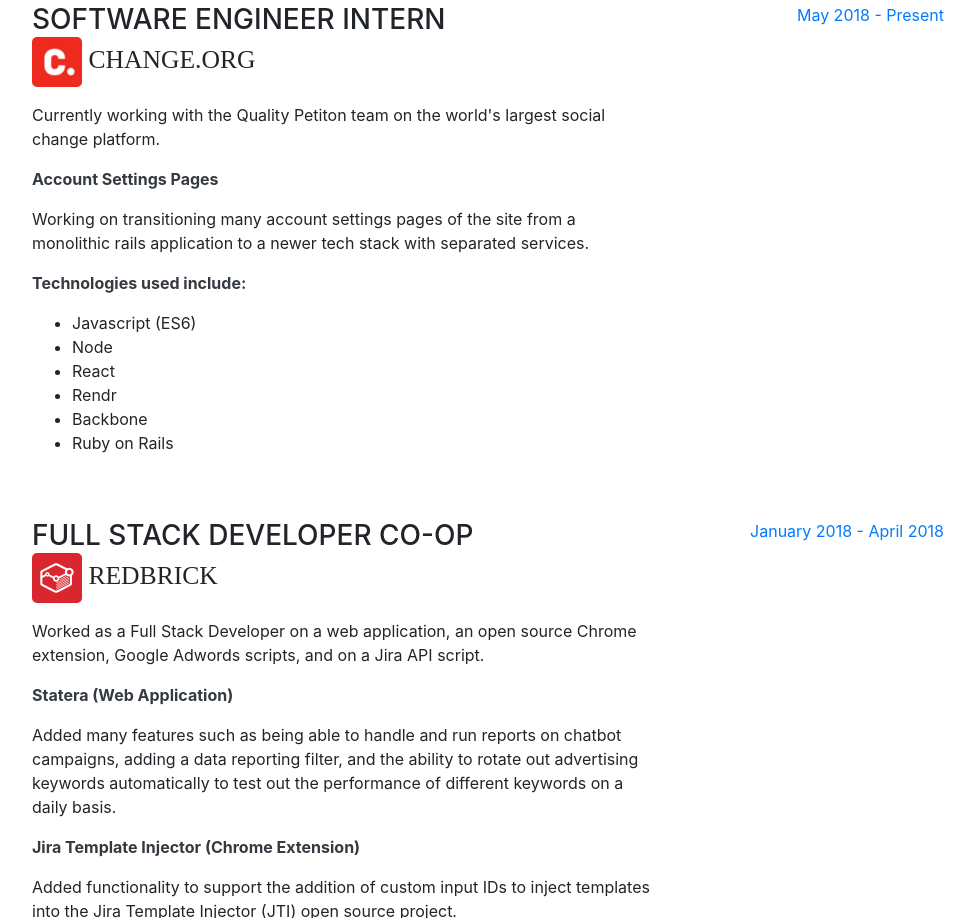
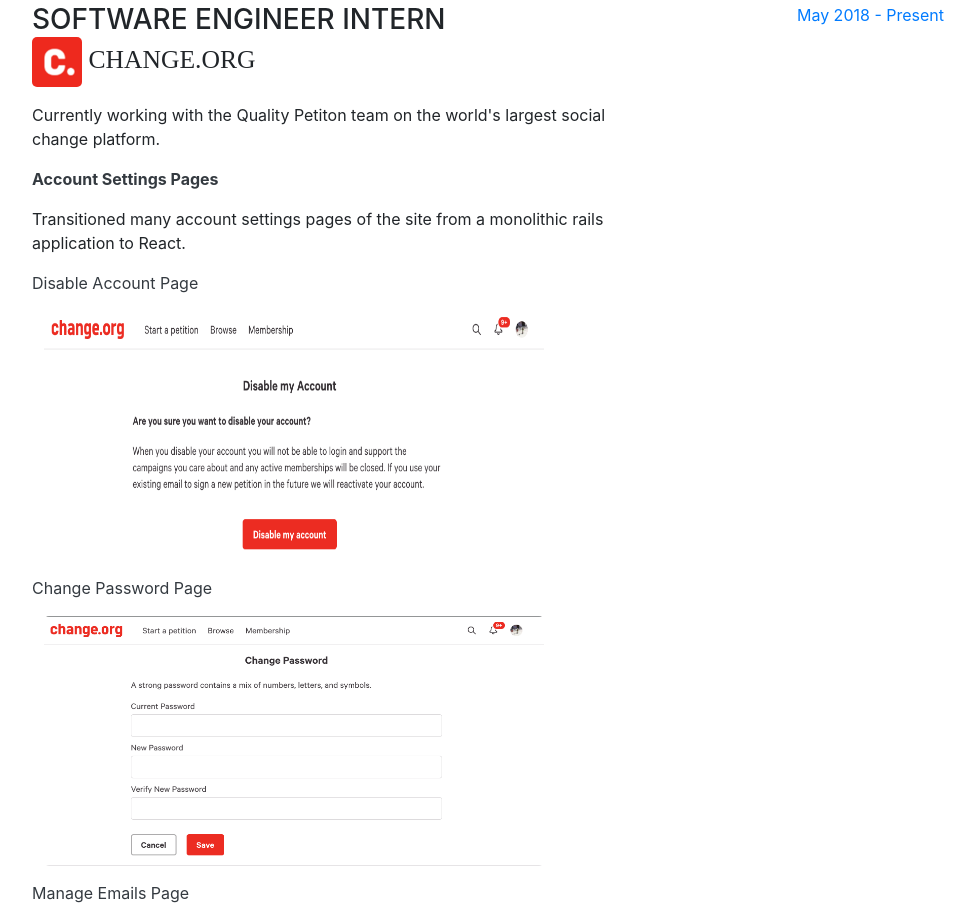
Before and after one commit to sdevalapurkar/personal-website, a website with bundled scripts: page index.html in a window 1280 px wide. Shown: the part 931-1849 px from the top of the page, without its empty margins (288-1262 px from the left). Built offline with nearby package versions, Linux system fonts and the light colour scheme; a web font is replaced by a local one.

Commit message:
update profile photo and basic change.org experience

```diff
--- a/index.html
+++ b/index.html
@@ -32,7 +32,7 @@
       <a class="navbar-brand js-scroll-trigger" href="#page-top">
         <span class="d-block d-lg-none">Shreyas Devalapurkar</span>
         <span class="d-none d-lg-block">
-          <img class="img-fluid img-profile rounded-circle mx-auto mb-2" src="img/profile_photo.ico" alt="">
+          <img class="img-fluid img-profile rounded-circle mx-auto mb-2" src="https://avatars0.githubusercontent.com/u/28017034?s=460&v=4" alt="">
         </span>
       </a>
       <button class="navbar-toggler" type="button" data-toggle="collapse" data-target="#navbarSupportedContent" aria-controls="navbarSupportedContent" aria-expanded="false" aria-label="Toggle navigation">
@@ -123,8 +123,14 @@
               <div class="subheading mb-3"><a href="https://www.change.org/"><img src="img/change.png" height="50" width="50" align="middle"></a>  Change.org</div>
               <p>Currently working with the Quality Petiton team on the world's largest social change platform.</p>
               <p style="color: #343a40; font-weight: bold">Account Settings Pages</p>
-              <p>Working on transitioning many account settings pages of the site from a monolithic rails application to a newer tech stack with separated services.</p>
-              <p style="color: #343a40; font-weight: bold">Technologies used include:</p>
+              <p>Transitioned many account settings pages of the site from a monolithic rails application to React.</p>
+              <p style="color: #343a40">Disable Account Page</p>
+              <img src="img/disableaccount.png" height="250" width="500" align="middle" hspace="12">
+              <p style="color: #343a40; padding-top: 15px">Change Password Page</p>
+              <img src="img/changepassword.png" height="250" width="500" align="middle" hspace="12">
+              <p style="color: #343a40; padding-top: 15px">Manage Emails Page</p>
+              <img src="img/manageemails.png" height="400" width="500" align="middle" hspace="12">
+              <p style="color: #343a40; font-weight: bold; padding-top: 15px">Technologies used include:</p>
               <ul>
                 <li>Javascript (ES6)</li>
                 <li>Node</li>
```
Also changed, not shown: img/changepassword.png (added), img/disableaccount.png (added), img/manageemails.png (added).
